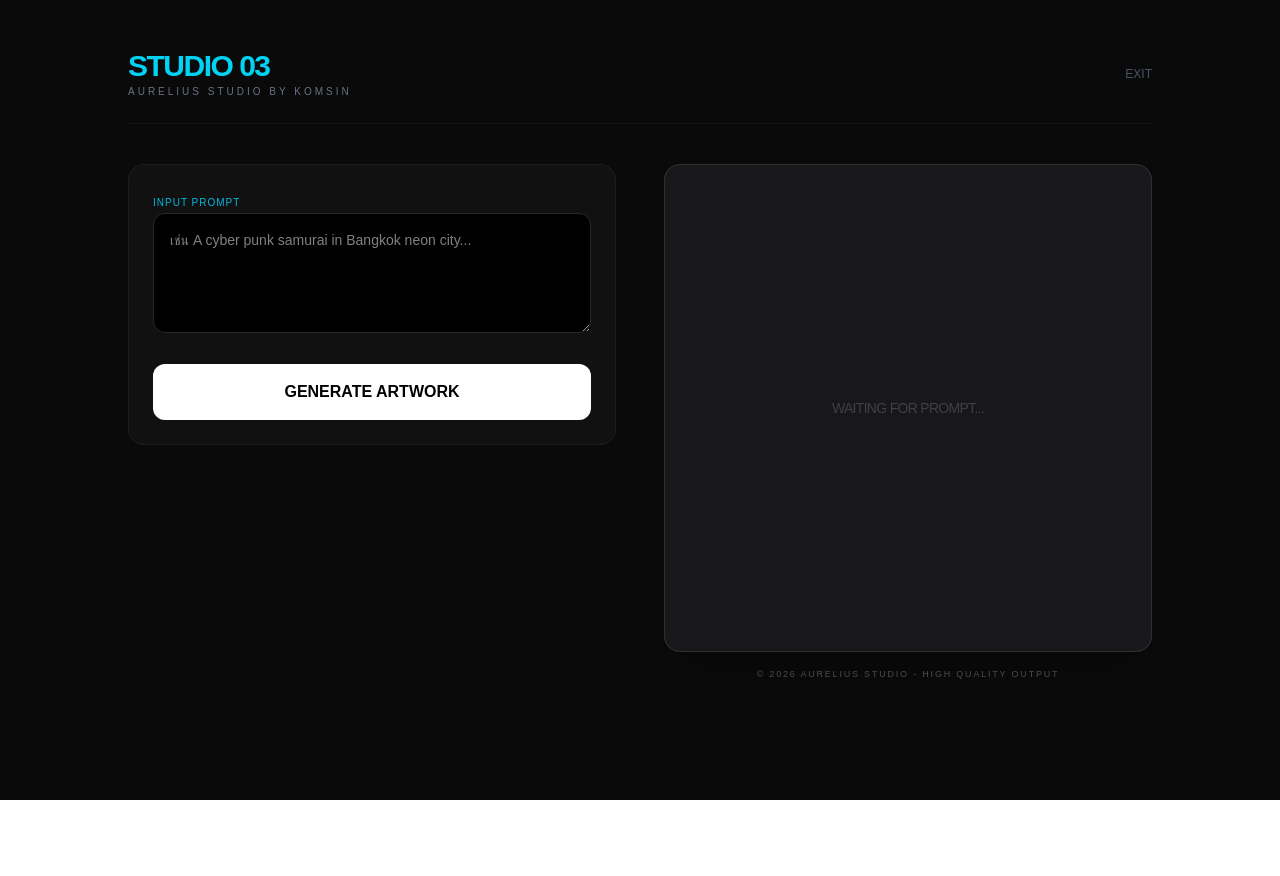
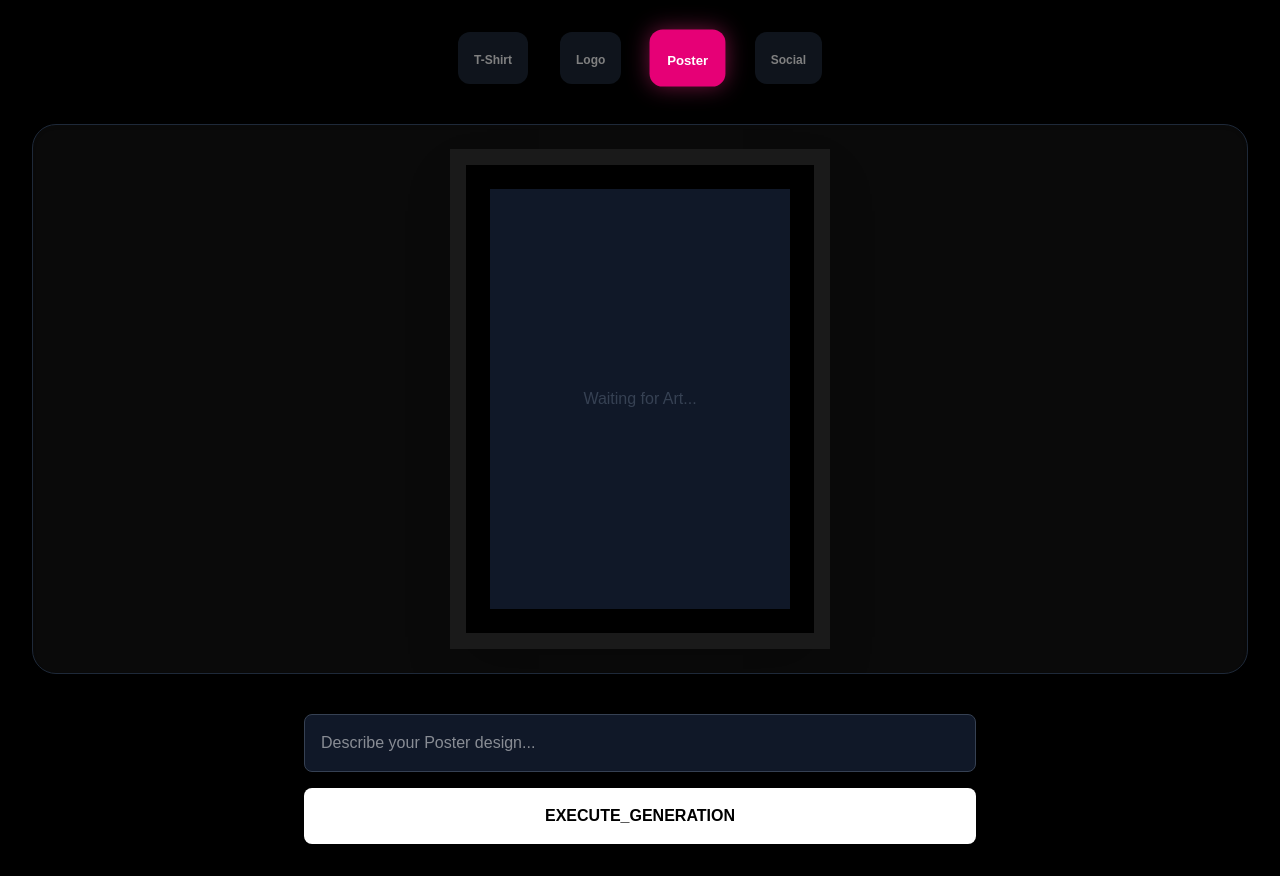
Before and after one commit to komsin1963/aurelius-studio, a Next.js app: page /studio3 in a window 1280 px wide. Before the commit the page ends 800 px from the top, so only its background shows below. Built offline with nearby package versions, Linux system fonts and the light colour scheme.

Commit message:
Official Aurelius Mockup System

```diff
--- a/app/api/generate/route.ts
+++ b/app/api/generate/route.ts
@@ -1,25 +1,44 @@
+import Replicate from "replicate";
 import { NextResponse } from "next/server";
-import Replicate from "replicate";
 
-// ดึง Token ที่คุณกมสินตั้งไว้ใน Vercel มาใช้งาน
 const replicate = new Replicate({
   auth: process.env.REPLICATE_API_TOKEN,
 });
 
 export async function POST(req: Request) {
   try {
-    const { prompt } = await req.json();
+    const { prompt, style } = await req.json();
 
-    // ใช้โมเดล Flux (เร็วและคมชัด) ในการสร้างรูป
+    let enhancedPrompt = prompt;
+    let aspectRatio: "1:1" | "2:3" | "3:2" = "1:1";
+
+    // --- ระบบเลือกสไตล์อัจฉริยะ ---
+    if (style === 'T-Shirt') {
+      enhancedPrompt = `${prompt}, vector art graphic, solid white background, bold lines, minimalist t-shirt design style, high contrast, isolated on white`;
+    } else if (style === 'Logo') {
+      enhancedPrompt = `${prompt}, minimalist vector logo, flat design, symmetrical, clean professional branding, white background, circular composition`;
+    } else if (style === 'Poster') {
+      enhancedPrompt = `${prompt}, cinematic movie poster style, dramatic lighting, highly detailed, 8k resolution, professional photography`;
+      aspectRatio = "2:3"; // แนวตั้งสำหรับโปสเตอร์
+    } else if (style === 'Social') {
+      enhancedPrompt = `${prompt}, vibrant colors, instagram aesthetic, sharp focus, trendy digital art style, high resolution`;
+    }
+
     const output: any = await replicate.run(
       "black-forest-labs/flux-schnell",
-      { input: { prompt: prompt } }
+      {
+        input: {
+          prompt: enhancedPrompt,
+          aspect_ratio: aspectRatio,
+          output_format: "webp"
+        }
+      }
     );
 
-    // ส่งลิงก์รูปภาพกลับไปให้หน้าจอ
     return NextResponse.json({ url: output[0] });
+
   } catch (error) {
-    console.error("AI Generation Error:", error);
-    return NextResponse.json({ error: "การเชื่อมต่อ AI ขัดข้อง กรุณาเช็ก Token" }, { status: 500 });
+    console.error("AI Error:", error);
+    return NextResponse.json({ error: "Generation failed" }, { status: 500 });
   }
 }
--- a/app/studio3/page.tsx
+++ b/app/studio3/page.tsx
@@ -1,130 +1,99 @@
 "use client";
+import React, { useState } from 'react';
 
-import { useState } from "react";
-import Link from "next/link";
+export default function Studio3Page() {
+  const [promptText, setPromptText] = useState("");
+  const [imageUrl, setImageUrl] = useState("");
+  const [selectedStyle, setSelectedStyle] = useState('Poster'); // ค่าเริ่มต้น
+  const [isLoading, setIsLoading] = useState(false);
 
-export default function Studio3() {
-  const [prompt, setPrompt] = useState("");
-  const [image, setImage] = useState<string | null>(null);
-  const [loading, setLoading] = useState(false);
-  const [isDeploying, setIsDeploying] = useState(false);
-
-  // 1. ฟังก์ชันเจนภาพ (เชื่อมต่อกับ API เดิมของคุณ)
-  const generateImage = async () => {
-    if (!prompt) return alert("กรุณาใส่รายละเอียดภาพ");
-    setLoading(true);
+  const handleGenerate = async () => {
+    setIsLoading(true);
     try {
-      const response = await fetch("/api/generate", { // ตรวจสอบว่า API ชื่อนี้หรือไม่
-        method: "POST",
-        body: JSON.stringify({ prompt }),
-      });
-      const data = await response.json();
-      if (data.url) setImage(data.url);
-    } catch (error) {
-      alert("เกิดข้อผิดพลาดในการสร้างภาพ");
-    } finally {
-      setLoading(false);
-    }
-  };
-
-  // 2. ฟังก์ชัน Deploy ส่งงานเข้า Gallery (ระดบบล่าสุดที่เราทำ)
-  const handleDeploy = async () => {
-    if (!image) return alert("ไม่มีภาพให้ Deploy");
-    setIsDeploying(true);
-    try {
-      const res = await fetch('/api/save-to-gallery', {
+      const res = await fetch('/api/generate', {
         method: 'POST',
         headers: { 'Content-Type': 'application/json' },
-        body: JSON.stringify({
-          imageUrl: image,
-          title: prompt.substring(0, 30) || "AI Masterpiece"
-        }),
+        body: JSON.stringify({ prompt: promptText, style: selectedStyle }),
       });
-
-      if (res.ok) {
-        alert("🚀 DEPLOY SUCCESS! ผลงานของคุณถูกส่งไปที่ Gallery เรียบร้อยแล้ว");
-      } else {
-        throw new Error("Deploy failed");
-      }
-    } catch (error) {
-      alert("การ Deploy ขัดข้อง กรุณาลองใหม่ครับ");
+      const data = await res.json();
+      if (data.url) setImageUrl(data.url);
+    } catch (err) {
+      console.error(err);
     } finally {
-      setIsDeploying(false);
+      setIsLoading(false);
     }
   };
 
   return (
-    <main className="min-h-screen bg-[#0a0a0a] text-white p-6 md:p-12 selection:bg-cyan-500/30">
-      <div className="max-w-5xl mx-auto space-y-10">
+    <div className="min-h-screen bg-black text-white p-8">
+      {/* --- ส่วนเลือกไอคอนสไตล์ --- */}
+      <div className="flex justify-center gap-8 mb-10">
+        {['T-Shirt', 'Logo', 'Poster', 'Social'].map((style) => (
+          <button
+            key={style}
+            onClick={() => setSelectedStyle(style)}
+            className={`p-4 rounded-xl transition-all ${selectedStyle === style ? 'bg-pink-600 scale-110 shadow-[0_0_20px_rgba(219,39,119,0.5)]' : 'bg-gray-800 opacity-50'}`}
+          >
+            <span className="block text-xs font-bold mt-1">{style}</span>
+          </button>
+        ))}
+      </div>
 
-        {/* Header ส่วนบน */}
-        <header className="flex justify-between items-center border-b border-white/5 pb-6">
-          <div>
-            <h1 className="text-3xl font-black tracking-tighter text-cyan-400">STUDIO 03</h1>
-            <p className="text-[10px] font-mono text-gray-500 tracking-[0.3em] uppercase">Aurelius Studio By Komsin</p>
-          </div>
-          <Link href="/" className="text-xs text-gray-600 hover:text-white transition-all">EXIT</Link>
-        </header>
+      {/* --- ส่วนแสดงผล LIVE MOCKUP PREVIEW --- */}
+      <div className="relative flex items-center justify-center w-full h-[550px] bg-[#0a0a0a] rounded-3xl border border-gray-800 shadow-inner overflow-hidden">
 
-        <div className="grid grid-cols-1 lg:grid-cols-2 gap-12">
+        {/* Loading State */}
+        {isLoading && <div className="absolute z-50 animate-spin rounded-full h-12 w-12 border-t-2 border-pink-500"></div>}
 
-          {/* ฝั่งซ้าย: ส่วนควบคุม (Control Panel) */}
-          <div className="space-y-8">
-            <div className="bg-zinc-900/50 p-6 rounded-2xl border border-white/5 space-y-6">
-              <div className="space-y-2">
-                <label className="text-[10px] font-mono text-cyan-500 uppercase tracking-widest">Input Prompt</label>
-                <textarea
-                  className="w-full bg-black border border-zinc-800 p-4 rounded-xl text-sm focus:border-cyan-500 outline-none transition-all min-h-[120px]"
-                  placeholder="เช่น A cyber punk samurai in Bangkok neon city..."
-                  value={prompt}
-                  onChange={(e) => setPrompt(e.target.value)}
-                />
-              </div>
-
-              <button
-                onClick={generateImage}
-                disabled={loading}
-                className="w-full bg-white text-black font-bold py-4 rounded-xl hover:bg-cyan-400 transition-all duration-300 disabled:opacity-50"
-              >
-                {loading ? "GENERATING..." : "GENERATE ARTWORK"}
-              </button>
-            </div>
-
-            {/* ปุ่ม Deploy: จะแสดงเฉพาะเมื่อมีรูปแล้ว */}
-            {image && (
-              <div className="p-6 bg-emerald-900/10 border border-emerald-500/20 rounded-2xl space-y-4">
-                <p className="text-xs text-emerald-400 text-center font-mono">IMAGE READY FOR PRODUCTION</p>
-                <button
-                  onClick={handleDeploy}
-                  disabled={isDeploying}
-                  className="w-full py-4 bg-emerald-500 hover:bg-emerald-400 text-black font-black rounded-xl tracking-widest transition-all shadow-[0_0_20px_rgba(16,185,129,0.2)]"
-                >
-                  {isDeploying ? "DEPLOYING TO CLOUD..." : "DEPLOY TO PRODUCTION"}
-                </button>
-              </div>
+        {/* 1. Mockup เสื้อยืด */}
+        {selectedStyle === 'T-Shirt' && (
+          <div className="relative flex items-center justify-center">
+            <img src="https://www.freeiconspng.com/thumbs/t-shirt-png/blank-t-shirt-png-8.png" className="w-[450px] opacity-80" />
+            {imageUrl && (
+              <img src={imageUrl} className="absolute w-[160px] h-[160px] top-[140px] mix-blend-multiply opacity-90" />
             )}
           </div>
+        )}
 
-          {/* ฝั่งขวา: ส่วนแสดงผล (Preview) */}
-          <div className="relative">
-            <div className="sticky top-12">
-              <div className="aspect-square bg-zinc-900 rounded-2xl overflow-hidden border border-white/10 shadow-2xl relative group">
-                {image ? (
-                  <img src={image} alt="Preview" className="w-full h-full object-cover transition-transform duration-700 group-hover:scale-105" />
-                ) : (
-                  <div className="flex items-center justify-center h-full text-zinc-700 font-mono text-sm uppercase tracking-tighter">
-                    {loading ? "Rendering..." : "Waiting for prompt..."}
-                  </div>
-                )}
-              </div>
-              <p className="text-center mt-4 text-[9px] text-zinc-600 font-mono tracking-[0.2em] uppercase">
-                &copy; 2026 Aurelius Studio - High Quality Output
-              </p>
-            </div>
+        {/* 2. Mockup โปสเตอร์ (ใส่กรอบรูปหรู) */}
+        {selectedStyle === 'Poster' && (
+          <div className="relative p-6 bg-black border-[16px] border-[#1a1a1a] shadow-2xl">
+            {imageUrl ? (
+              <img src={imageUrl} className="w-[300px] h-[420px] object-cover" />
+            ) : (
+              <div className="w-[300px] h-[420px] bg-gray-900 flex items-center justify-center text-gray-700">Waiting for Art...</div>
+            )}
           </div>
+        )}
 
-        </div>
+        {/* 3. Mockup Logo & Social */}
+        {(selectedStyle === 'Logo' || selectedStyle === 'Social') && (
+          <div className={`relative p-2 bg-white shadow-2xl ${selectedStyle === 'Logo' ? 'rounded-full' : 'rounded-lg'}`}>
+            {imageUrl ? (
+              <img src={imageUrl} className={`w-[350px] h-[350px] object-cover ${selectedStyle === 'Logo' ? 'rounded-full' : 'rounded-lg'}`} />
+            ) : (
+              <div className="w-[350px] h-[350px] bg-gray-100" />
+            )}
+          </div>
+        )}
       </div>
-    </main>
+
+      {/* --- ส่วนควบคุมด้านล่าง --- */}
+      <div className="max-w-2xl mx-auto mt-10 space-y-4">
+        <input
+          value={promptText}
+          onChange={(e) => setPromptText(e.target.value)}
+          placeholder={`Describe your ${selectedStyle} design...`}
+          className="w-full p-4 bg-gray-900 rounded-lg border border-gray-700 focus:border-pink-500 outline-none"
+        />
+        <button
+          onClick={handleGenerate}
+          disabled={isLoading}
+          className="w-full py-4 bg-white text-black font-black rounded-lg hover:bg-pink-500 hover:text-white transition-colors"
+        >
+          {isLoading ? 'GENERATING...' : 'EXECUTE_GENERATION'}
+        </button>
+      </div>
+    </div>
   );
 }
```
Also changed, not shown: 1 other file (tests, documents, lock files or other folders).
